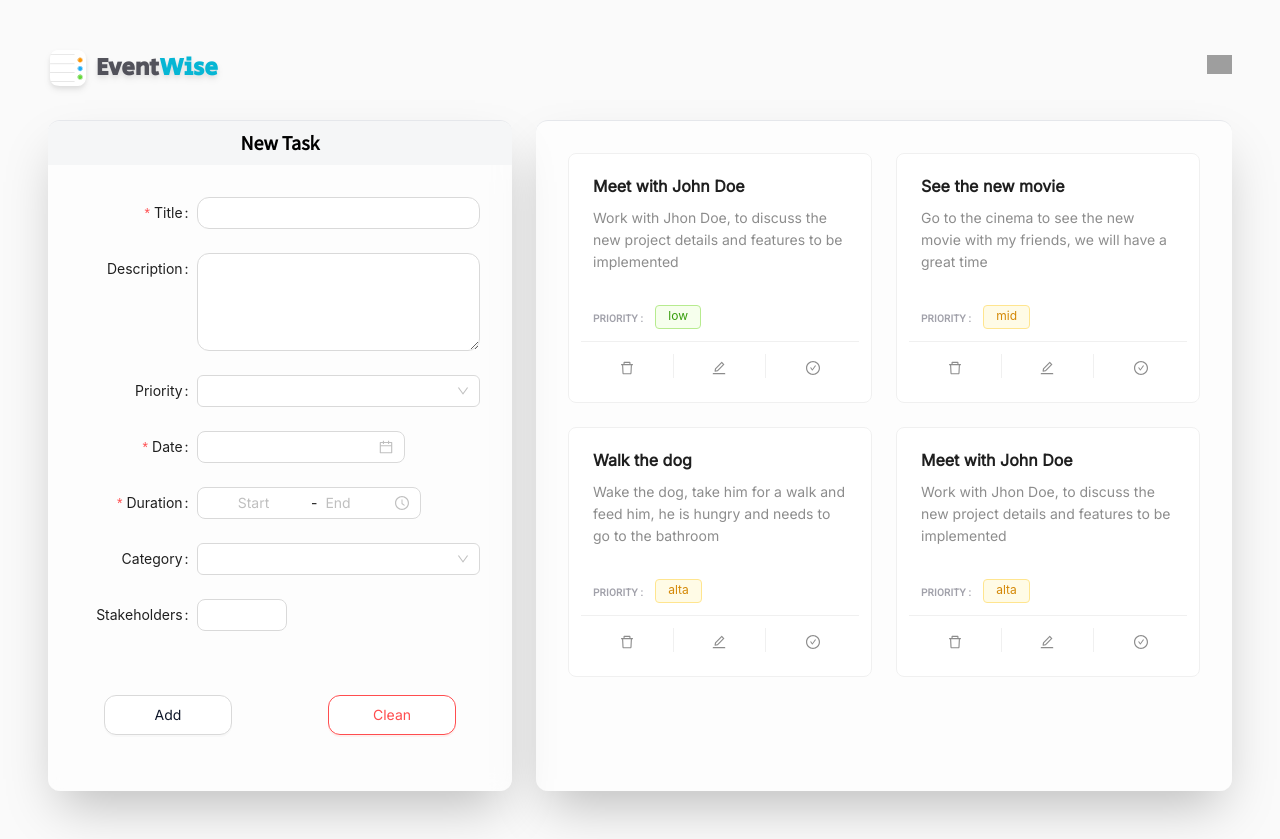
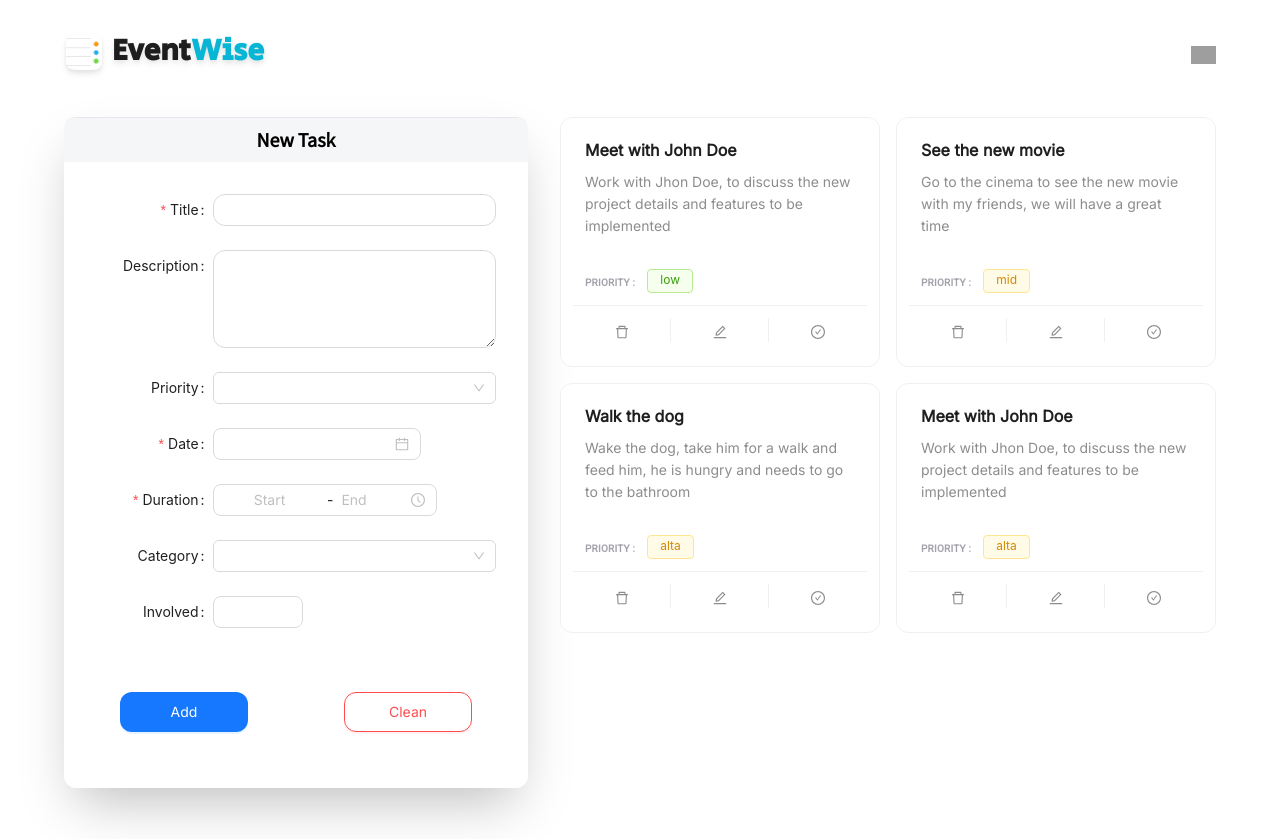
Before and after one commit to kralion/event-wise, a React (Vite) app: page / in a window 1280 px wide. Built offline with nearby package versions, Linux system fonts and the light colour scheme; grey boxes are pictures that could not be loaded.

Commit message:
Delete unused images and update UI components

```diff
--- a/src/App.tsx
+++ b/src/App.tsx
@@ -1,7 +1,7 @@
 import { useEffect, useState } from "react";
 import TodoList from "./components/TodoList";
 import TodoForm from "./components/TodoForm";
-import { ConfigProvider, theme, Button, Spin } from "antd";
+import { ConfigProvider, theme, Button, Spin, Typography, Space } from "antd";
 import enEN from "antd/es/locale/en_US";
 import "aos/dist/aos.css";
 import AOS from "aos";
@@ -35,25 +35,28 @@ function App() {
             <Spin size="large" />
           </div>
         ) : (
-          <div className="App bg-neutral-100/50 p-12 space-y-8 items-center">
-            <header
+          <div className="App  bg-white/50  px-16 py-8  space-y-8 items-center">
+            <div
               data-aos="fade-in"
               data-aos-delay="600"
               data-aos-duration="1000"
-              className=" flex justify-between items-center "
+              className=" flex justify-between w-full items-center "
             >
-              <div className=" flex items-center gap-2 drop-shadow-md">
+              <div className=" flex items-start gap-2 drop-shadow-md">
                 <img src={logo} width={40} alt="Logo" />
-                <p className="font-SecularOne text-zinc-600 font-semibold text-2xl">
+                <Typography.Title
+                  level={2}
+                  className="font-SecularOne font-semibold "
+                >
                   Event
                   <span className="text-cyan-500">Wise</span>
-                </p>
+                </Typography.Title>
               </div>
               <div>
                 <button onClick={handleThemeChange}>
                   {isDarkMode ? (
                     <img
-                      className=""
+                      className="active:-rotate-180 rotate-[250deg] duration-500"
                       src="https://cdn-icons-png.flaticon.com/128/702/702471.png"
                       width={25}
                       height={25}
@@ -61,6 +64,7 @@ function App() {
                     />
                   ) : (
                     <img
+                      className="active:rotate-90 duration-500"
                       src="https://cdn-icons-png.flaticon.com/128/606/606795.png"
                       width={25}
                       height={25}
@@ -69,14 +73,14 @@ function App() {
                   )}
                 </button>
               </div>
-            </header>
+            </div>
 
             <section
               data-aos="fade-up"
               data-aos-delay="200"
               data-aos-duration="500"
               id="frames"
-              className="flex gap-6 "
+              className="flex gap-8 justify-between items-start w-full"
             >
               <TodoForm />
               <TodoList />
--- a/src/components/TodoCard.tsx
+++ b/src/components/TodoCard.tsx
@@ -18,13 +18,6 @@ const editPopover = <p>Edit</p>;
 const finishedPopover = <p>Finished</p>;
 const formatedDate = (date: string) =>
   moment(date).format("dddd-DD   MMMM-YYYY").split("-").join("  -  ");
-const formatedDuration = (duration: number) => {
-  if (duration < 60) {
-    return `${duration} minutes`;
-  } else {
-    return `${duration / 60} hours`;
-  }
-};
 
 function TodoCard({ todo }: { todo: Todo }) {
   const { editTodo, handleDeleteTodo, handleFinishTodo } = useTodoContext();
@@ -47,10 +40,9 @@ function TodoCard({ todo }: { todo: Todo }) {
   };
 
   return (
-    <>
     <Card
       hoverable={true}
-        className="p-3 cursor-pointer font-Inter"
+      className="p-3 min-w-80 cursor-pointer rounded-xl font-Inter"
       size="small"
       actions={[
         <Popover placement="bottom" content={deletePopover}>
@@ -94,9 +86,7 @@ function TodoCard({ todo }: { todo: Todo }) {
         <div className="font-Source-Sans-Pro py-5 text-neutral-500 flex gap-3">
           <div className="mr-2">
             <p className="font-Source-Sans-Pro text-neutral-500 py-2">
-                <span className="font-semibold font-Roboto px-5 ">
-                  Title :{" "}
-                </span>
+              <span className="font-semibold font-Roboto px-5 ">Title : </span>
               {todo.title}
             </p>
             <p className="font-Source-Sans-Pro text-neutral-500 py-2">
@@ -136,7 +126,7 @@ function TodoCard({ todo }: { todo: Todo }) {
         </div>
       </Modal>
       {loading ? (
-          <Skeleton active>
+        <Skeleton className="w-60" active>
           <Meta
             avatar={<Avatar src="https://joesch.moe/api/v1/random?key=2" />}
             title="Card title"
@@ -178,7 +168,6 @@ function TodoCard({ todo }: { todo: Todo }) {
         </div>
       )}
     </Card>
-    </>
   );
 }
 
--- a/src/components/TodoForm.tsx
+++ b/src/components/TodoForm.tsx
@@ -9,6 +9,7 @@ import {
   DatePicker,
   InputNumber,
   TimePicker,
+  Space,
 } from "antd";
 import { useEffect, useRef } from "react";
 import type { InputRef } from "antd";
@@ -64,19 +65,19 @@ function TodoForm() {
 
   return (
     <section
-      className="backdrop-blur  bg-white/50 shadow-2xl  border-t rounded-xl"
+      className="backdrop-blur h-fit shadow-2xl  border-t rounded-xl"
       id="todo-form"
     >
       <h1 className="lg:text-xl rounded-t-xl text-center p-2 bg-gray-100/80 text-md font-SourceSansPro font-semibold ">
         {editMode ? "Edit Task" : "New Task"}
       </h1>
-      <div className="p-8">
+      <Space className="p-8 ">
         <Form
           labelCol={{ span: 7 }}
           wrapperCol={{ span: 24 }}
           layout="horizontal"
           style={{ width: 400 }}
-          onFinishFailed={(errorInfo) => {
+          onFinishFailed={(errorInfo: any) => {
             console.error("Fill out form Error :", errorInfo);
           }}
           form={form}
@@ -98,7 +99,7 @@ function TodoForm() {
             <Input
               name="title"
               ref={inputRef}
-              className="font-Inter rounded-xl"
+              className="font-Inter  rounded-xl"
             />
           </Form.Item>
           <Form.Item name="description" label="Description">
@@ -156,14 +157,15 @@ function TodoForm() {
           <Form.Item name="category" label="Category">
             <Cascader className="font-Inter" options={categories} />
           </Form.Item>
-          <Form.Item name="stakeholders" label="Stakeholders">
+          <Form.Item name="stakeholders" label="Involved">
             <InputNumber min={1} max={10} className="pl-5 rounded-lg" />
           </Form.Item>
           <div className=" flex gap-24 mt-16 justify-center">
             <Form.Item>
               <Button
                 htmlType="submit"
-                className="font-Inter text-slate-900 hover:bg-cyan-100 hover:drop-shadow-xl hover:shadow-cyan-300 w-32 h-10 rounded-xl active:bg-cyan-200 active:scale-110"
+                type="primary"
+                className="font-Inter hover:drop-shadow-xl  w-32 h-10 rounded-xl  active:scale-110"
               >
                 {editMode ? "Save" : "Add"}
               </Button>
@@ -171,7 +173,7 @@ function TodoForm() {
             <Form.Item>
               <Button
                 danger
-                className="font-Inter active:scale-110 hover:bg-red-100  hover:drop-shadow-xl hover:shadow-red-300 w-32 h-10 rounded-xl active:bg-red-200"
+                className="font-Inter active:scale-110  hover:drop-shadow-xl hover:shadow-red-300 w-32 h-10 rounded-xl "
                 onClick={handleUndo}
               >
                 {editMode ? "Cancel" : "Clean"}
@@ -179,7 +181,7 @@ function TodoForm() {
             </Form.Item>
           </div>
         </Form>
-      </div>
+      </Space>
     </section>
   );
 }
--- a/src/components/TodoList.tsx
+++ b/src/components/TodoList.tsx
@@ -2,38 +2,34 @@ import TodoCard from "./TodoCard";
 import { useTodoContext } from "../context/TodoContext";
 import { Todo } from "../interfaces/interfaces";
 import "animate.css";
-import anyTaskIcon from "../assets/any-task-icon.png";
+import { Space } from "antd";
 
 function TodoList() {
   const { todos } = useTodoContext();
 
   return (
-    <section
-      id="todos"
-      className=" border-t bg-white/50 rounded-xl w-full p-8 shadow-2xl"
-    >
+    <>
       {todos.length === 0 ? (
-        <div className="animate__animated animate__flipInX  flex flex-col h-full justify-center items-center  animate__delay-1s  py-3">
+        <div className="animate__animated animate__flipInX flex flex-col justify-center items-center  animate__delay-1s w-full  py-3">
           <img
             src="https://cdn-icons-png.flaticon.com/128/9841/9841553.png"
             width={80}
             alt="anytaskicon"
           />
-          <div className="">
-            <h1 className="text-xl font-semibold">You don't have any tasks</h1>
-            <p className="text-sm text-gray-500">
-              Fill the form on the left to add a new task
-            </p>
-          </div>
+
+          <h1 className="text-xl font-semibold">You don't have any tasks</h1>
+          <p className="text-sm text-gray-500">
+            Fill the form on the left to add a new task
+          </p>
         </div>
       ) : (
-        <div className=" grid lg:grid-cols-2 grid-col-1 gap-6 ">
+        <div className="w-full h-full  grid lg:grid-cols-2 grid-col-1 gap-4 ">
           {todos.map((todo: Todo) => (
             <TodoCard key={todo.id} todo={todo} />
           ))}
         </div>
       )}
-    </section>
+    </>
   );
 }
 
```
Also changed, not shown: src/assets/any-task-icon.png (deleted), src/assets/info-icon.png (deleted). Lines whose indentation alone changed are shown as unchanged.
